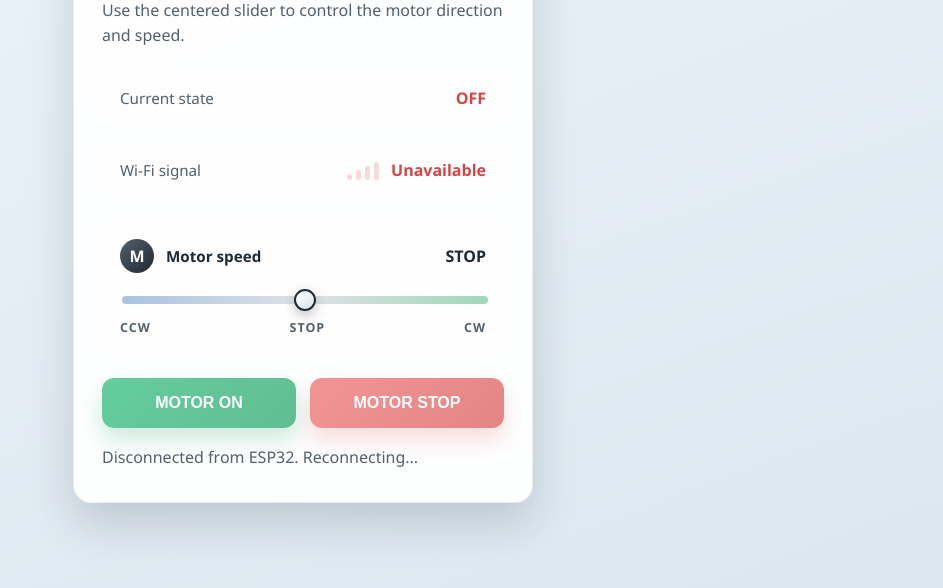
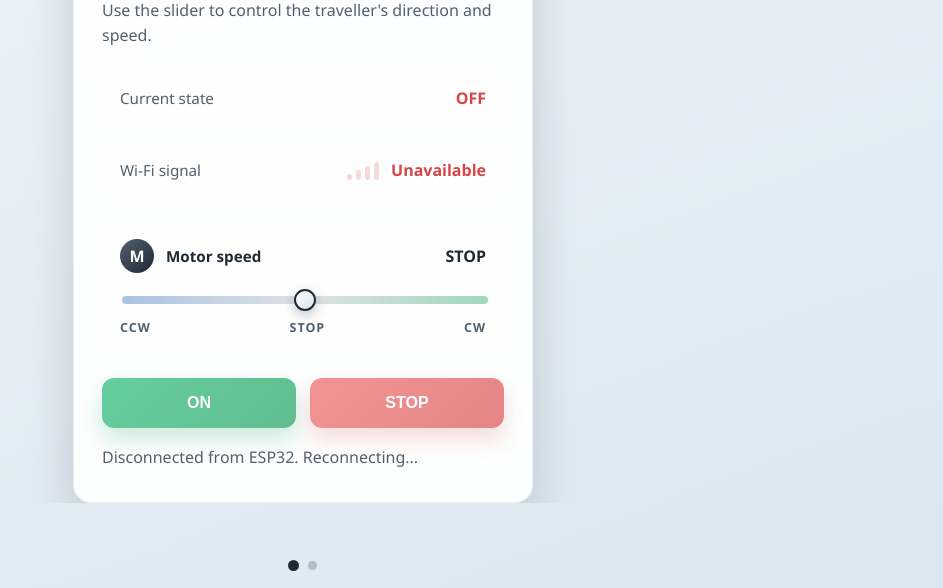
Before and after one commit to cana544/ADCP-Traveler, a plain HTML site: page ADCP Traveler/data/index.html in a window 1280 px wide. Shown: the part 212-800 px from the top of the page, without its empty margins (337-1280 px from the left). Drawn offline with Linux system fonts and the light colour scheme; no server answers.

Commit message:
WORKING Velocity control

```diff
--- a/ADCP Traveler/data/index.html
+++ b/ADCP Traveler/data/index.html
@@ -11,16 +11,19 @@
     <meta http-equiv="Cache-Control" content="no-store" />
     <meta http-equiv="Pragma" content="no-cache" />
     <meta http-equiv="Expires" content="0" />
-    <title>ESP32 Motor Control</title>
+    <title>Gauge Glide</title>
     <link rel="stylesheet" href="/style.css?v=motor-2" />
   </head>
   <body>
     <main class="app-shell">
-      <section class="control-card">
-        <p class="eyebrow">ADCP Traveller Project</p>
-        <h1>Motor Control</h1>
+      <div class="page-window" id="page-window">
+        <div class="page-track" id="page-track">
+          <section class="app-page">
+            <div class="control-card">
+              <p class="eyebrow">Gauge Glide Traveller</p>
+              <h1>Speed Control</h1>
               <p class="description">
-          Use the centered slider to control the motor direction and
+                Use the slider to control the traveller's direction and
                 speed.
               </p>
 
@@ -67,15 +70,42 @@
 
               <div class="button-row">
                 <button id="motor-on" class="action-button action-on" type="button">
-            MOTOR ON
+                   ON
                 </button>
                 <button id="motor-off" class="action-button action-off" type="button">
-            MOTOR STOP
+                   STOP
                 </button>
               </div>
 
               <p id="message" class="message" aria-live="polite"></p>
+            </div>
           </section>
+
+          <section class="app-page">
+            <div class="control-card distance-card">
+              <p class="eyebrow">Gauge Glide Traveller</p>
+              <h1>Intermittent Distance Control</h1>
+            </div>
+          </section>
+        </div>
+      </div>
+
+      <div class="page-dots" aria-label="Page selector">
+        <button
+          class="page-dot active"
+          type="button"
+          data-page="0"
+          aria-label="Motor control page"
+          aria-current="true"
+        ></button>
+        <button
+          class="page-dot"
+          type="button"
+          data-page="1"
+          aria-label="Distance control page"
+          aria-current="false"
+        ></button>
+      </div>
     </main>
 
     <script src="/script.js?v=motor-2"></script>
--- a/ADCP Traveler/data/script.js
+++ b/ADCP Traveler/data/script.js
@@ -6,12 +6,63 @@ const motorSpeedSlider = document.getElementById("motor-speed-slider");
 const motorSpeedValue = document.getElementById("motor-speed-value");
 const motorControl = document.querySelector(".motor-control");
 const buttons = Array.from(document.querySelectorAll(".action-button"));
+const pageWindow = document.getElementById("page-window");
+const pageTrack = document.getElementById("page-track");
+const pageDots = Array.from(document.querySelectorAll(".page-dot"));
 
 let currentSpeed = 0;
 let isUserDragging = false;
 let ws = null;
 let speedSendTimer = null;
 let pendingSpeedValue = null;
+let currentPage = 0;
+let swipeStartX = 0;
+let swipeStartY = 0;
+let isSwiping = false;
+
+function showPage(pageIndex) {
+  currentPage = Math.max(0, Math.min(pageDots.length - 1, pageIndex));
+  pageTrack.style.transform = `translateX(-${currentPage * 50}%)`;
+
+  pageDots.forEach((dot, index) => {
+    const active = index === currentPage;
+    dot.classList.toggle("active", active);
+    dot.setAttribute("aria-current", active ? "true" : "false");
+  });
+}
+
+function handleSwipeStart(event) {
+  if (event.target.closest("input, button")) {
+    isSwiping = false;
+    return;
+  }
+
+  const point = event.touches ? event.touches[0] : event;
+  swipeStartX = point.clientX;
+  swipeStartY = point.clientY;
+  isSwiping = true;
+}
+
+function handleSwipeEnd(event) {
+  if (!isSwiping) {
+    return;
+  }
+
+  const point = event.changedTouches ? event.changedTouches[0] : event;
+  const deltaX = point.clientX - swipeStartX;
+  const deltaY = point.clientY - swipeStartY;
+  isSwiping = false;
+
+  if (Math.abs(deltaX) < 50 || Math.abs(deltaX) < Math.abs(deltaY)) {
+    return;
+  }
+
+  if (deltaX < 0) {
+    showPage(currentPage + 1);
+  } else {
+    showPage(currentPage - 1);
+  }
+}
 
 function setButtonsDisabled(disabled) {
   buttons.forEach((button) => {
@@ -253,6 +304,18 @@ motorSpeedSlider.addEventListener("change", (event) => {
 document.getElementById("motor-on").addEventListener("click", sendOnCommand);
 document.getElementById("motor-off").addEventListener("click", sendOffCommand);
 
+pageWindow.addEventListener("touchstart", handleSwipeStart, { passive: true });
+pageWindow.addEventListener("touchend", handleSwipeEnd);
+pageWindow.addEventListener("mousedown", handleSwipeStart);
+pageWindow.addEventListener("mouseup", handleSwipeEnd);
+
+pageDots.forEach((dot) => {
+  dot.addEventListener("click", () => {
+    showPage(parseInt(dot.dataset.page, 10));
+  });
+});
+
+showPage(0);
 connectWebSocket();
 refreshWifiSignal();
 setInterval(refreshWifiSignal, 5000);
--- a/ADCP Traveler/data/style.css
+++ b/ADCP Traveler/data/style.css
@@ -28,7 +28,27 @@ body {
   min-height: 100vh;
   display: grid;
   place-items: center;
+  overflow: hidden;
   padding: 24px;
+  position: relative;
+}
+
+.page-window {
+  width: 100%;
+  overflow: hidden;
+  touch-action: pan-y;
+}
+
+.page-track {
+  display: flex;
+  width: 200%;
+  transition: transform 0.28s ease;
+}
+
+.app-page {
+  width: 50%;
+  display: grid;
+  place-items: center;
 }
 
 .control-card {
@@ -38,6 +58,36 @@ body {
   background: var(--card);
   box-shadow: 0 20px 45px var(--shadow);
   border: 1px solid var(--border);
+}
+
+.distance-card {
+  min-height: 520px;
+}
+
+.page-dots {
+  display: flex;
+  justify-content: center;
+  gap: 10px;
+  left: 0;
+  position: absolute;
+  right: 0;
+  bottom: 18px;
+}
+
+.page-dot {
+  width: 9px;
+  height: 9px;
+  padding: 0;
+  border: none;
+  border-radius: 50%;
+  background: rgba(82, 96, 109, 0.32);
+  cursor: pointer;
+  transition: background-color 0.18s ease, transform 0.18s ease;
+}
+
+.page-dot.active {
+  background: var(--text);
+  transform: scale(1.22);
 }
 
 .eyebrow {
```
Lines whose indentation alone changed are shown as unchanged.
